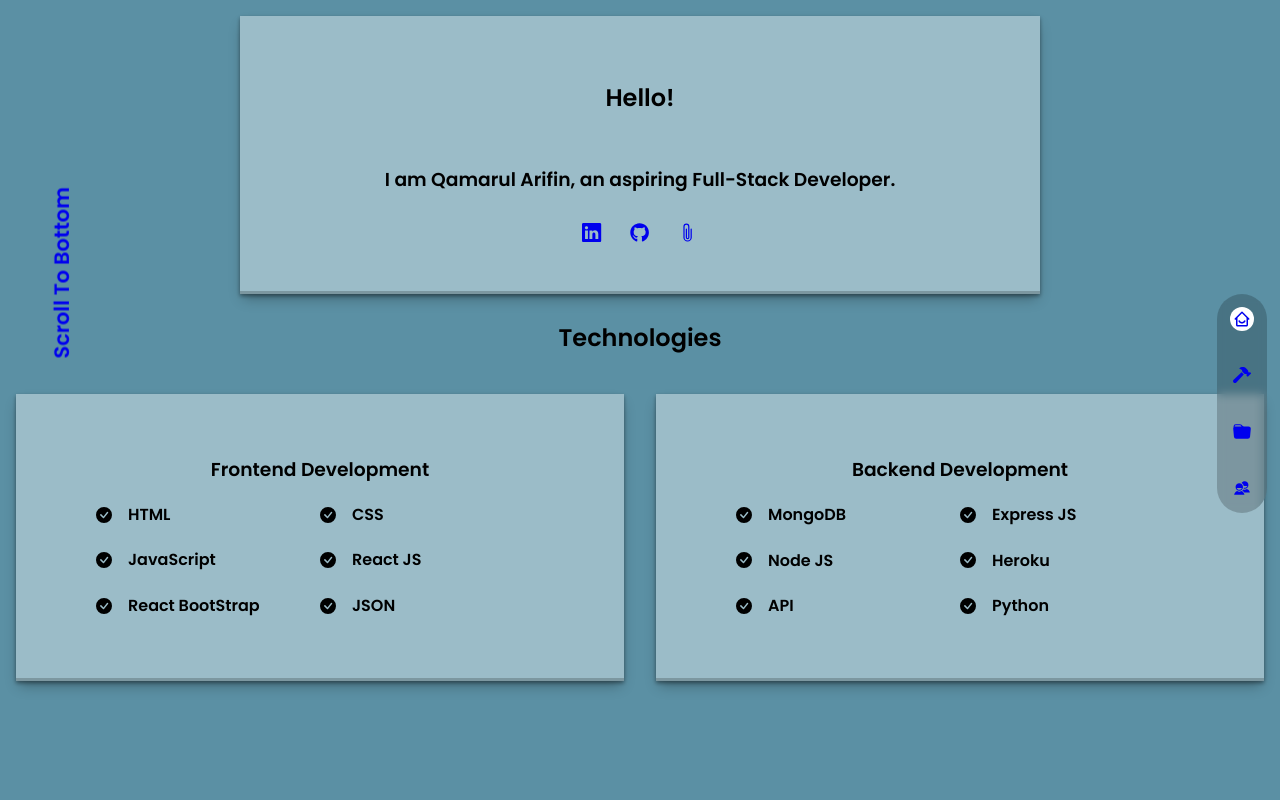
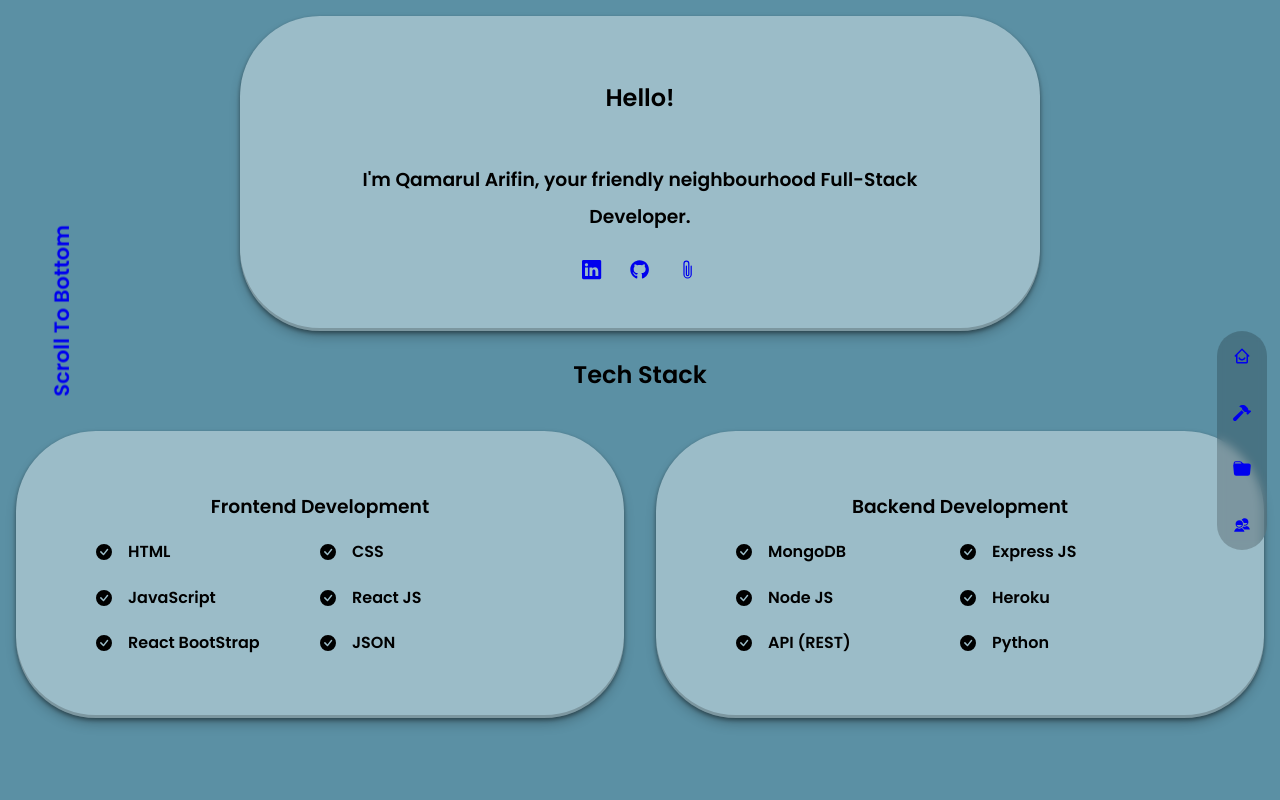
Before and after one commit to qamarularifin/My-Portfolio, a React (Create React App) app: page / in a window 1280 px wide. Both pictures are taken after a click on the button "Let's go". Shown: the top 800 px of the page. Built offline with nearby package versions, Linux system fonts and the light colour scheme.

Commit message:
added hover label for nav bar

```diff
--- a/src/contact/Contact.jsx
+++ b/src/contact/Contact.jsx
@@ -35,11 +35,11 @@ const Contact = () => {
 
   return (
     <section id="contact">
-      <div data-aos="zoom-in">
+      <div>
         <h1>Get In Touch</h1>
       </div>
 
-      <div className="contact_container" data-aos="zoom-in">
+      <div className="contact_container">
         <div className="contact_options">
           <article className="contact_option">
             <MdOutlineEmail className="contact_option-icon" />
--- a/src/contact/contact.css
+++ b/src/contact/contact.css
@@ -3,6 +3,7 @@
     display: grid;
     grid-template-columns: 1fr 1fr;
     gap: 1%;
+
 
 
 }
@@ -17,6 +18,7 @@
     width: 50%;
     margin: 0 auto;
     margin-bottom: 1em;
+    border-radius:  5em;
 }
 
 .contact_option:hover{
--- a/src/header/Header.jsx
+++ b/src/header/Header.jsx
@@ -18,7 +18,10 @@ const Header = (props) => {
           <h1>
             <b>Hello!</b>
           </h1>
-          <h3>I am Qamarul Arifin, an aspiring Full-Stack Developer.</h3>
+          <h3>
+            I'm Qamarul Arifin, your friendly neighbourhood Full-Stack
+            Developer.
+          </h3>
           <HeaderLinks />
         </div>
         <a
--- a/src/header/header.css
+++ b/src/header/header.css
@@ -1,6 +1,7 @@
 .header_container{
     padding-top: 1em;
     text-align: center;
+
 
 
 }
@@ -10,10 +11,10 @@
     margin: 0 auto;
     padding: 2.4rem 5rem;
     box-shadow: rgba(0, 0, 0, 0.4) 0px 2px 4px, rgba(0, 0, 0, 0.3) 0px 7px 13px -3px, rgba(0, 0, 0, 0.2) 0px -3px 0px inset;
-    background-color: #9BBCC8
-    ;
+    background-color: #9BBCC8;
     width: 50%;
     justify-content: center;
+    border-radius: 5em;
 
 }
 
--- a/src/navbar/NavBar.jsx
+++ b/src/navbar/NavBar.jsx
@@ -12,28 +12,36 @@ const NavBar = (props) => {
       <a
         href="#"
         onClick={() => setActiveState("#")}
-        className={activeState === "#" ? "active" : ""}
+        //className={activeState === "#" ? "active home" : ""}
+        className="home"
+        data-hover="Home"
       >
         <BiHomeSmile />
       </a>
       <a
         href="#technologies"
         onClick={() => setActiveState("#technologies")}
-        className={activeState === "#technologies" ? "active" : ""}
+        // className={activeState === "#technologies" ? "active tech-stack" : ""}
+        className="tech-stack"
+        data-hover="Tech Stack"
       >
         <FaHammer />
       </a>
       <a
         href="#projects"
         onClick={() => setActiveState("#project")}
-        className={activeState === "#project" ? "active" : ""}
+        //className={activeState === "#project" ? "active" : ""}
+        className="projects"
+        data-hover="Projects"
       >
         <BsFolderFill />
       </a>
       <a
         href="#contact"
         onClick={() => setActiveState("#contact")}
-        className={activeState === "#contact" ? "active" : ""}
+        //className={activeState === "#contact" ? "active" : ""}
+        className="contact"
+        data-hover="Contacts"
       >
         <IoMdContacts />
       </a>
--- a/src/navbar/navbar.css
+++ b/src/navbar/navbar.css
@@ -32,3 +32,33 @@ nav a:hover{
 nav a.active{
     background: white
 }
+
+
+.home, .tech-stack, .projects, .contact  {
+    position: relative;
+    /* border-bottom: 1px dotted black; */
+  }
+
+  .home:before, .tech-stack:before, .projects:before, .contact:before  {
+    content: attr(data-hover);
+    visibility: hidden;
+    opacity: 0;
+    width: 140px;
+    background-color: #9BBCC8;
+    color: #fff;
+    text-align: center;
+    border-radius: 5px;
+    border: 1px solid black;
+    padding: 2px 0;
+    transition: opacity 0.5s ease-in-out;
+
+    position: absolute;
+    z-index: 1;
+    right: 0;
+    top: 110%;
+  }
+
+  .home:hover:before, .tech-stack:hover:before, .projects:hover:before, .contact:hover:before{
+    opacity: 1;
+    visibility: visible;
+  }
--- a/src/projects/Projects.jsx
+++ b/src/projects/Projects.jsx
@@ -30,14 +30,14 @@ const data = [
     github: "https://github.com/qamarularifin/Project-2",
     demo: "https://qamarularifin.github.io/Project-2",
   },
-  {
-    id: 3,
-    image: IMG3,
-    title: "RoundUp (A Budget Expense App)",
-    summary:
-      "The RoundUp App allows user to track their networth, income, expenses and investments all in one app, which solves the painpoint of the conventional budgeting app where tracking of investments is usually not supported. Hence, users of the RoundUp App are able to know their financial health, empowering them towards achieving or improving financial literacy.",
-    github: "https://github.com/qamarularifin/RoundUp",
-  },
+  // {
+  //   id: 3,
+  //   image: IMG3,
+  //   title: "RoundUp (A Budget Expense App)",
+  //   summary:
+  //     "The RoundUp App allows user to track their networth, income, expenses and investments all in one app, which solves the painpoint of the conventional budgeting app where tracking of investments is usually not supported. Hence, users of the RoundUp App are able to know their financial health, empowering them towards achieving or improving financial literacy.",
+  //   github: "https://github.com/qamarularifin/RoundUp",
+  // },
   {
     id: 4,
     image: IMG4,
--- a/src/technologies/Technologies.jsx
+++ b/src/technologies/Technologies.jsx
@@ -12,7 +12,7 @@ const Technologies = () => {
   return (
     <section id="technologies">
       <div data-aos="zoom-out">
-        <h1>Technologies</h1>
+        <h1>Tech Stack</h1>
       </div>
       <div className="technologies_container" data-aos="zoom-out">
         <div className="frontend_container">
@@ -68,7 +68,7 @@ const Technologies = () => {
             </article>
             <article className="tech_details">
               <BsCheckCircleFill className="tech_details-icon" />
-              <h4>API</h4>
+              <h4>API (REST) </h4>
             </article>
             <article className="tech_details">
               <BsCheckCircleFill className="tech_details-icon" />
--- a/src/technologies/technologies.css
+++ b/src/technologies/technologies.css
@@ -10,12 +10,14 @@
     justify-content: center;
 
 
+
 }
 
 
 .technologies_container > div{
     padding: 2.4rem 5rem;
-    /* border-radius: 2rem; */
+    border-radius: 5rem;
+
 }
 
 
```
